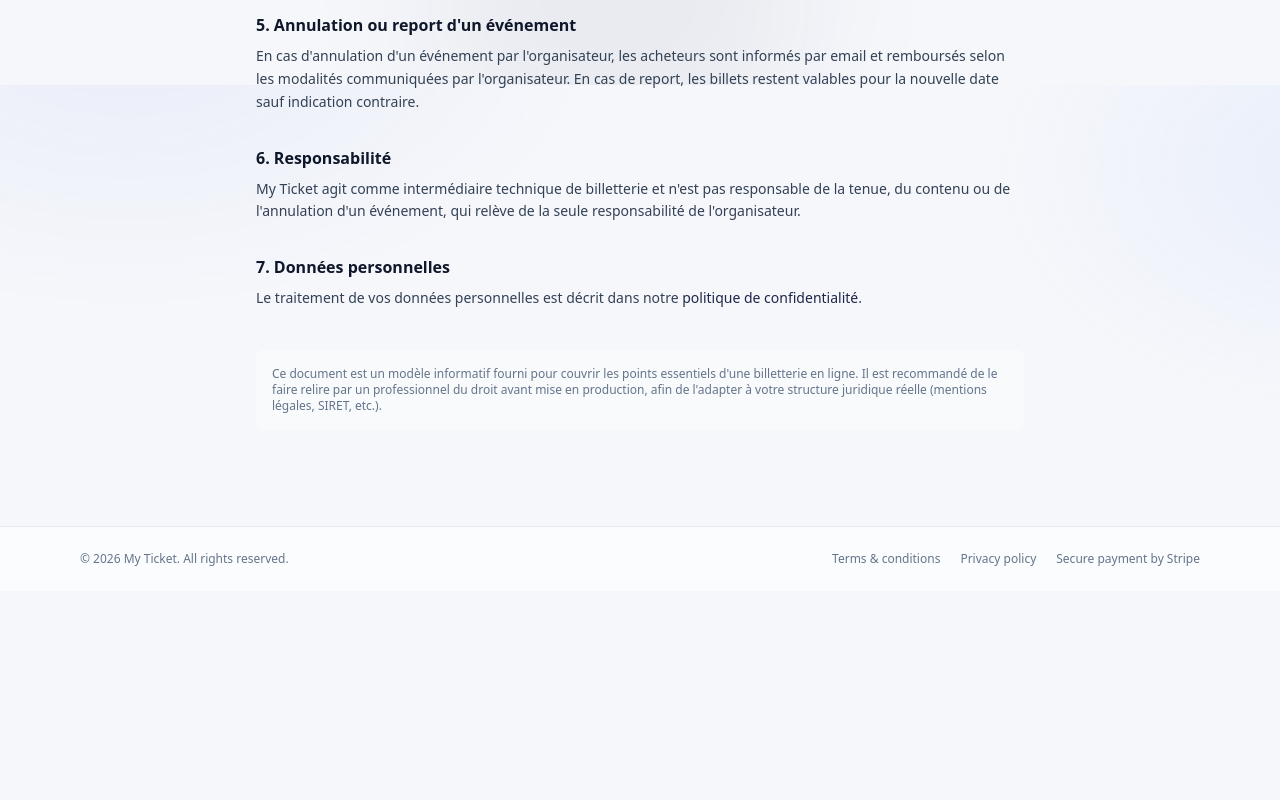
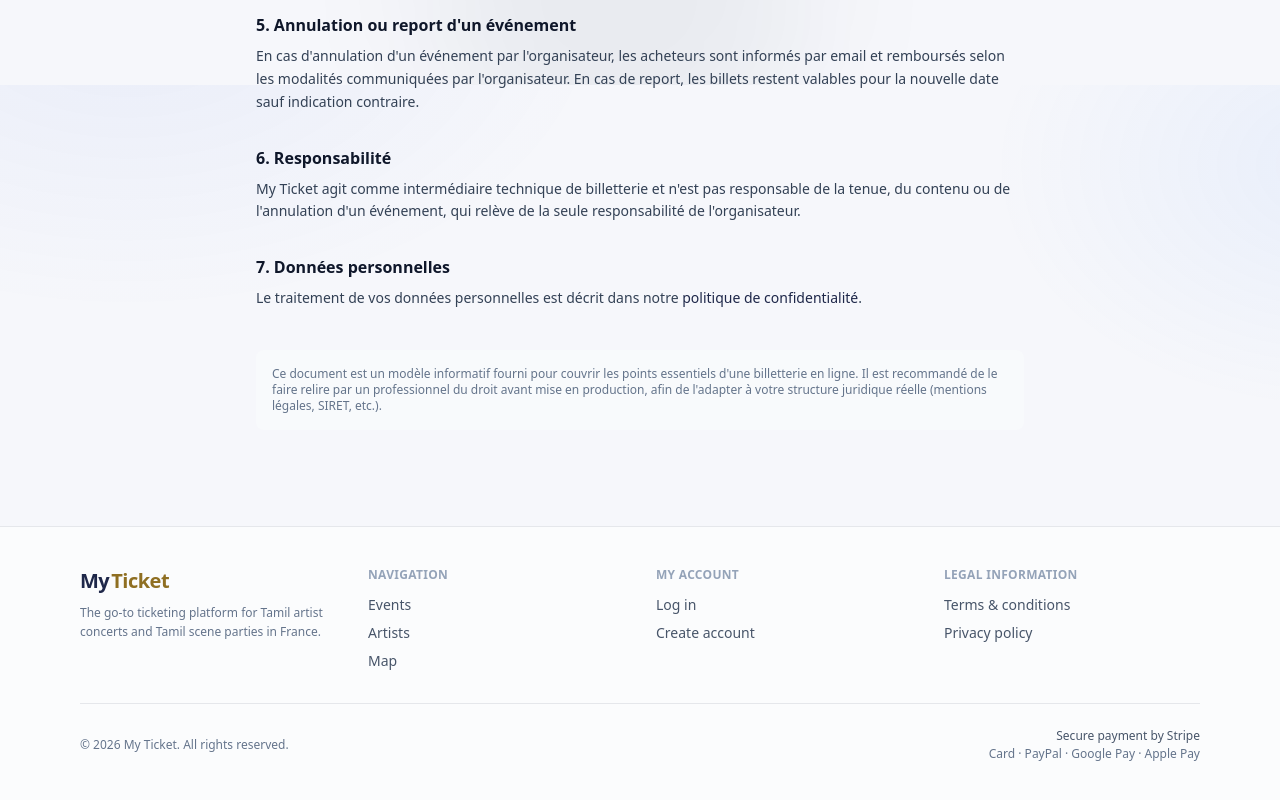
Before and after one commit to Billeterie-plus/Billetterie-plus, a Next.js app in the folder web/: page /cgv in a window 1280 px wide. Shown: the part 715-1515 px from the top of the page. Before the commit the page ends 1306 px from the top, so only its background shows below. Built offline with nearby package versions, Linux system fonts and the light colour scheme; no server answers.

Commit message:
feat: footer complet (navigation, compte, legal, moyens de paiement), traduit FR/EN/DE

```diff
--- a/web/components/Footer.tsx
+++ b/web/components/Footer.tsx
@@ -1,18 +1,76 @@
 "use client";
 
 import Link from "next/link";
+import { useEffect, useState } from "react";
+import { getUser } from "../lib/api";
 import { useT } from "../lib/i18n/LanguageContext";
 
 export default function Footer() {
   const t = useT();
+  const [user, setUser] = useState<{ name: string; role: string } | null>(null);
+
+  useEffect(() => {
+    setUser(getUser());
+  }, []);
+
   return (
     <footer className="mt-16 border-t bg-white/60">
-      <div className="mx-auto flex max-w-6xl flex-col gap-3 px-4 py-6 text-xs text-slate-500 sm:flex-row sm:items-center sm:justify-between">
-        <p>© {new Date().getFullYear()} My Ticket. {t("footer.rights")}</p>
-        <div className="flex flex-wrap gap-x-5 gap-y-1">
-          <Link href="/cgv" className="hover:text-brand">{t("footer.cgv")}</Link>
-          <Link href="/confidentialite" className="hover:text-brand">{t("footer.privacy")}</Link>
-          <span className="flex items-center gap-1">{t("footer.stripe")}</span>
+      <div className="mx-auto max-w-6xl px-4 py-10">
+        <div className="grid grid-cols-2 gap-8 sm:grid-cols-4">
+          {/* Marque */}
+          <div className="col-span-2 sm:col-span-1">
+            <Link href="/" className="flex items-baseline gap-0.5 text-xl font-bold tracking-tight text-brand">
+              My<span className="text-gold-dark">Ticket</span>
+            </Link>
+            <p className="mt-2 text-xs leading-relaxed text-slate-500">{t("footer.brandDescription")}</p>
+          </div>
+
+          {/* Navigation */}
+          <div>
+            <p className="mb-3 text-xs font-semibold uppercase tracking-wide text-slate-400">{t("footer.navTitle")}</p>
+            <ul className="space-y-2 text-sm text-slate-600">
+              <li><Link href="/" className="hover:text-brand">{t("nav.events")}</Link></li>
+              <li><Link href="/artistes" className="hover:text-brand">{t("nav.artists")}</Link></li>
+              <li><Link href="/carte" className="hover:text-brand">{t("nav.map")}</Link></li>
+            </ul>
+          </div>
+
+          {/* Compte */}
+          <div>
+            <p className="mb-3 text-xs font-semibold uppercase tracking-wide text-slate-400">{t("footer.accountTitle")}</p>
+            <ul className="space-y-2 text-sm text-slate-600">
+              {user ? (
+                <>
+                  <li><Link href="/my-tickets" className="hover:text-brand">{t("nav.myTickets")}</Link></li>
+                  {user.role === "ORGANIZER" && (
+                    <li><Link href="/organizer" className="hover:text-brand">{t("nav.organizerSpace")}</Link></li>
+                  )}
+                </>
+              ) : (
+                <>
+                  <li><Link href="/login" className="hover:text-brand">{t("nav.login")}</Link></li>
+                  <li><Link href="/register" className="hover:text-brand">{t("nav.register")}</Link></li>
+                </>
+              )}
+            </ul>
+          </div>
+
+          {/* Légal */}
+          <div>
+            <p className="mb-3 text-xs font-semibold uppercase tracking-wide text-slate-400">{t("footer.legalTitle")}</p>
+            <ul className="space-y-2 text-sm text-slate-600">
+              <li><Link href="/cgv" className="hover:text-brand">{t("footer.cgv")}</Link></li>
+              <li><Link href="/confidentialite" className="hover:text-brand">{t("footer.privacy")}</Link></li>
+            </ul>
+          </div>
+        </div>
+
+        <div className="mt-8 flex flex-col gap-3 border-t pt-6 text-xs text-slate-500 sm:flex-row sm:items-center sm:justify-between">
+          <p>© {new Date().getFullYear()} My Ticket. {t("footer.rights")}</p>
+          <div className="flex flex-col gap-0.5 sm:items-end">
+            <span className="font-medium text-slate-600">{t("footer.stripe")}</span>
+            <span>{t("footer.paymentList")}</span>
+          </div>
         </div>
       </div>
     </footer>
--- a/web/lib/i18n/translations.ts
+++ b/web/lib/i18n/translations.ts
@@ -39,6 +39,12 @@ export const translations: Record<Locale, Record<string, string>> = {
     "footer.cgv": "Conditions générales de vente",
     "footer.privacy": "Politique de confidentialité",
     "footer.stripe": "Paiement sécurisé par Stripe",
+    "footer.brandDescription": "La billetterie de référence pour les concerts d'artistes tamouls et les soirées de la scène tamoule en France.",
+    "footer.navTitle": "Navigation",
+    "footer.accountTitle": "Mon compte",
+    "footer.legalTitle": "Informations légales",
+    "footer.paymentMethods": "Moyens de paiement acceptés",
+    "footer.paymentList": "Carte bancaire · PayPal · Google Pay · Apple Pay",
 
     // Hero
     "hero.label": "My Ticket",
@@ -308,6 +314,12 @@ export const translations: Record<Locale, Record<string, string>> = {
     "footer.cgv": "Terms & conditions",
     "footer.privacy": "Privacy policy",
     "footer.stripe": "Secure payment by Stripe",
+    "footer.brandDescription": "The go-to ticketing platform for Tamil artist concerts and Tamil scene parties in France.",
+    "footer.navTitle": "Navigation",
+    "footer.accountTitle": "My account",
+    "footer.legalTitle": "Legal information",
+    "footer.paymentMethods": "Accepted payment methods",
+    "footer.paymentList": "Card · PayPal · Google Pay · Apple Pay",
 
     "hero.label": "My Ticket",
     "hero.title": "The Tamil scene, at your fingertips",
@@ -560,6 +572,12 @@ export const translations: Record<Locale, Record<string, string>> = {
     "footer.cgv": "Allgemeine Geschäftsbedingungen",
     "footer.privacy": "Datenschutzerklärung",
     "footer.stripe": "Sichere Zahlung mit Stripe",
+    "footer.brandDescription": "Die führende Ticketing-Plattform für Konzerte tamilischer Künstler und Partys der tamilischen Szene in Frankreich.",
+    "footer.navTitle": "Navigation",
+    "footer.accountTitle": "Mein Konto",
+    "footer.legalTitle": "Rechtliche Hinweise",
+    "footer.paymentMethods": "Akzeptierte Zahlungsmethoden",
+    "footer.paymentList": "Karte · PayPal · Google Pay · Apple Pay",
 
     "hero.label": "My Ticket",
     "hero.title": "Die tamilische Musikszene, immer griffbereit",
```
